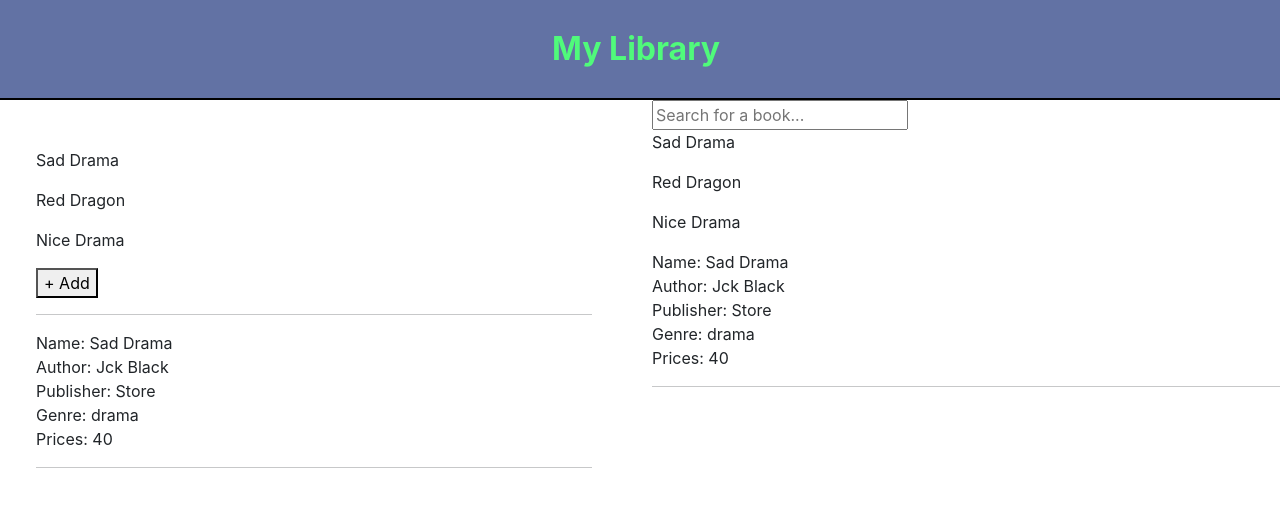
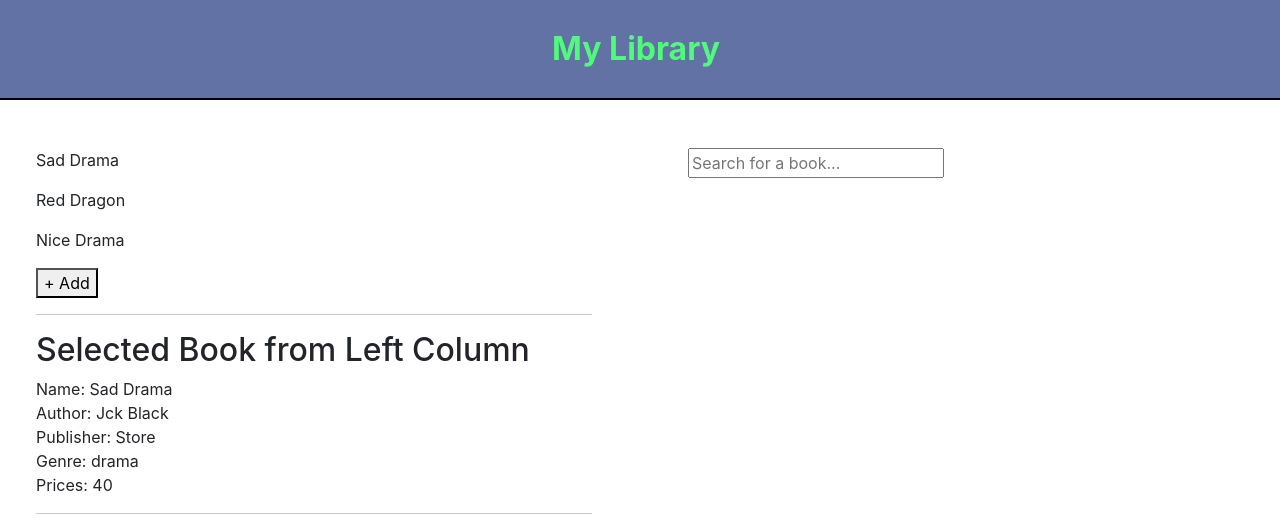
Before and after one commit to farashaeian/react-my-library, a React (Create React App) app: page / in a window 1280 px wide. Both pictures are taken after a click on the element "Sad Drama". Shown: the top 530 px of the page. Built offline with nearby package versions, Linux system fonts and the light colour scheme; some icons are missing.

Commit message:
delete showing book's details in bottom of searchbar

```diff
--- a/src/components/Books.jsx
+++ b/src/components/Books.jsx
@@ -1,17 +1,15 @@
 import React, { useState } from 'react';
 import Book from "./Book";
-// import SearchBar from './SearchBar';
 
 const Books = () => {
-
-    const BooksList = [
+    const initialBooksList = [
         {
             "Name": 'Sad Drama',
             'Author': 'Jck Black',
             "Publisher": 'Store',
             'Genre': 'drama',
             "Prices": '40',
-            "Borowers": ['Jack', 'Human', 'Jhon']
+            "Borrowers": ['Jack', 'Human', 'Jhon']
         },
         {
             "Name": 'Red Dragon',
@@ -19,7 +17,7 @@ const Books = () => {
             "Publisher": 'Potters',
             "Genre": 'Fiction',
             "Prices": '20',
-            "Borowers": []
+            "Borrowers": []
         },
         {
             "Name": 'Nice Drama',
@@ -27,18 +25,18 @@ const Books = () => {
             "Publisher": 'Store',
             "Genre": 'drama',
             "Prices": '35',
-            "Borowers": ['Jack', 'Human']
+            "Borrowers": ['Jack', 'Human']
         }
     ];
 
+    const [booksList, setBooksList] = useState(initialBooksList);
     const [searchTerm, setSearchTerm] = useState('');
-
-    // const [filteredData, setFilteredData] = useState(BooksList);
-
-    const [selectedBook, setSelectedBook] = useState();
+    const [selectedBook, setSelectedBook] = useState(null);
+    const [selectedLeftColumnBook, setSelectedLeftColumnBook] = useState(null);
 
     const showBook = (book) => {
         setSelectedBook(book);
+        setSelectedLeftColumnBook(book);
     };
 
     const handleSearch = (event) => {
@@ -47,29 +45,34 @@ const Books = () => {
     };
 
     // Filter books based on the search term
-    const filteredBooks = BooksList.filter((book) =>
-        book.Name.toLowerCase().includes(searchTerm.toLowerCase())
+    const filteredBooks = booksList.filter((book) =>
+        searchTerm !== '' && book.Name.toLowerCase().includes(searchTerm.toLowerCase())
     );
 
     return (
         <>
             <div className='row'>
                 <div className='p-5 col-6'>
-                    {/* <SearchBar
-                        data={BooksList}
-                        setFilteredData={setFilteredData} />
-                    <br /> */}
-                    {BooksList.map((item, index) =>
-                        <p key={index} onClick={() => showBook(item)}>{item.Name}</p>
-                    )}
+                    {/* Display books in the left column */}
+                    {booksList.map((item, index) => (
+                        <p key={index} onClick={() => showBook(item)}>
+                            {item.Name}
+                        </p>
+                    ))}
                     <div>
                         <button>+ Add</button>
                     </div>
                     <hr />
-                    {selectedBook && <Book book={selectedBook} />}
+
+                    {/* Show the selected book from the left column below it */}
+                    {selectedLeftColumnBook && (
+                        <div>
+                            <h2>Selected Book from Left Column</h2>
+                            <Book book={selectedLeftColumnBook} />
                         </div>
-                <div className='col-6'>
-                    <div>
+                    )}
+                </div>
+                <div className='p-5 col-6'>
                     {/* Search bar */}
                     <input
                         type="text"
@@ -78,21 +81,20 @@ const Books = () => {
                         onChange={handleSearch}
                     />
 
-                        {/* Display search results */}
-                        {filteredBooks.map((item, index) => (
+                    {/* Display search results in the right column */}
+                    {searchTerm !== '' && (
+                        <>
+                            {filteredBooks.length > 0 ? (
+                                filteredBooks.map((item, index) => (
                                     <p key={index} onClick={() => showBook(item)}>
                                         {item.Name}
                                     </p>
-                        ))}
-
-                        {/* Conditionally render the Book component if selectedBook is not null */}
-                        {selectedBook && <Book book={selectedBook} />}
-                    </div>
-                    {/* {filteredData.map((item) => (
-                        <div key={item.id}>
-                            <div>{item.Name}</div>
-                        </div>
-                    ))} */}
+                                ))
+                            ) : (
+                                <p>No matching books found</p>
+                            )}
+                        </>
+                    )}
                 </div>
             </div>
         </>
```
Lines whose indentation alone changed are shown as unchanged.
